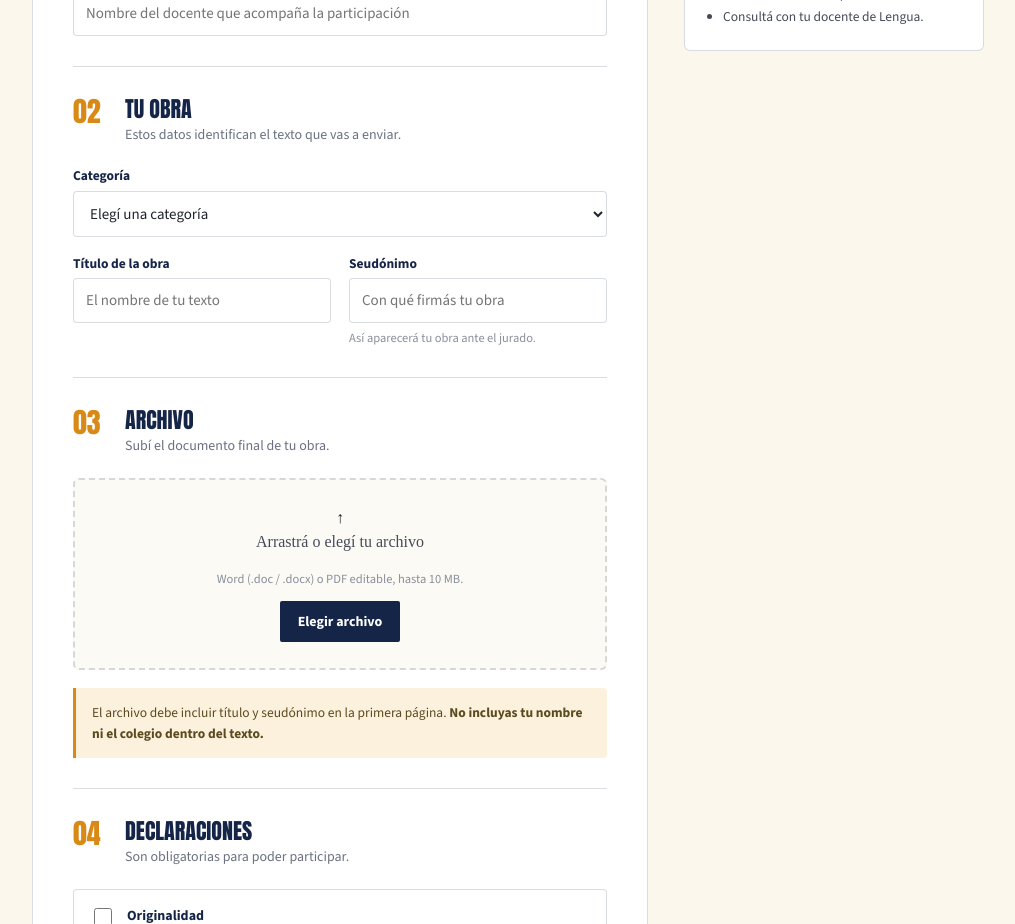
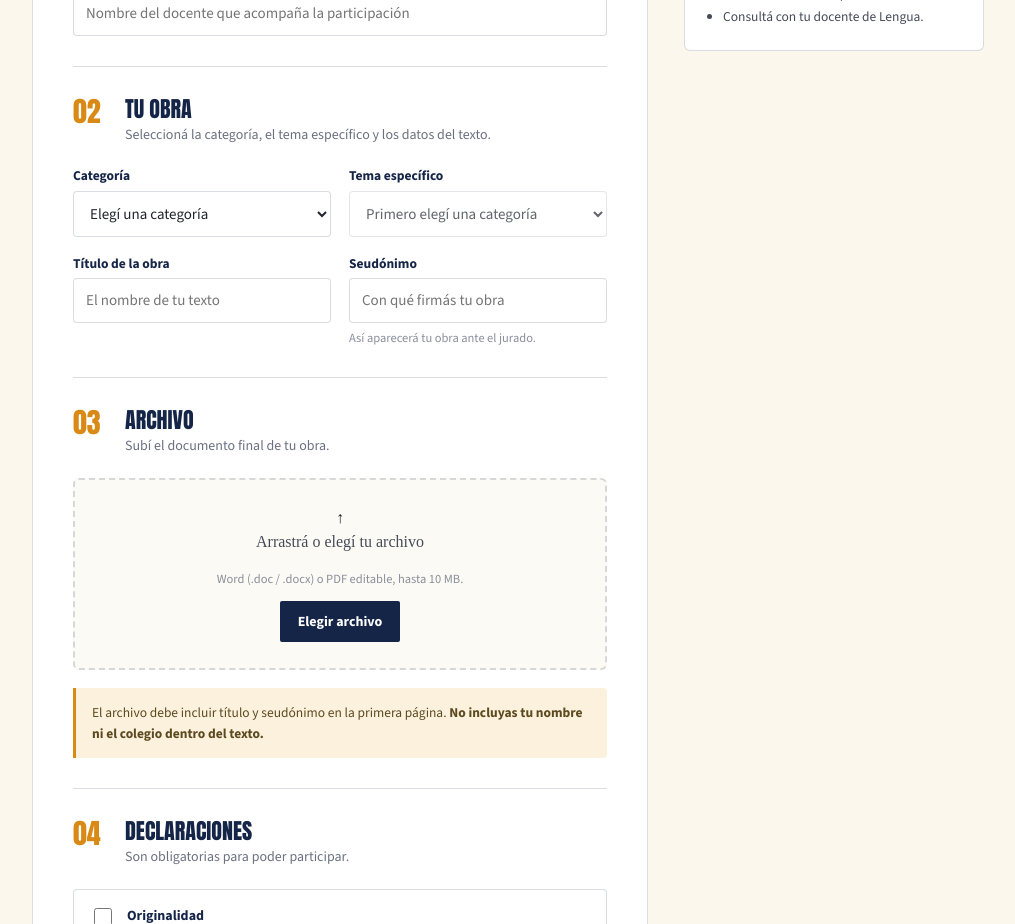
Before and after one commit to sophieblousson/voces-de-la-adolescencia, a Next.js app: page /participar in a window 1280 px wide. Shown: the part 860-1784 px from the top of the page, without its empty margins (144-1159 px from the left). Built offline with nearby package versions, Linux system fonts and the light colour scheme.

Commit message:
Update FormWizard.tsx

```diff
--- a/components/form/FormWizard.tsx
+++ b/components/form/FormWizard.tsx
@@ -15,6 +15,7 @@ export type WizardData = {
   teacher_name: string;
 
   category: string;
+  subcategory: string;
   title: string;
   pseudonym: string;
   file: File | null;
@@ -32,10 +33,13 @@ const INITIAL_DATA: WizardData = {
   student_grade: "",
   school: "",
   teacher_name: "",
+
   category: "",
+  subcategory: "",
   title: "",
   pseudonym: "",
   file: null,
+
   declaration_original: false,
   declaration_no_ai: false,
   declaration_terms: false,
@@ -73,6 +77,38 @@ const DECLARACIONES = [
   },
 ];
 
+const SUBCATEGORIAS = {
+  poesia: [
+    "Personas y naturaleza",
+    "Dolores y alegrías de la libertad personal",
+    "El paso del tiempo y nuestra identidad",
+  ],
+  cuento: [
+    "Un hecho histórico argentino contado en primera persona",
+    "La verdad tenía otra versión",
+    "Un encuentro imposible",
+  ],
+  ensayo: [
+    "Logros y desafíos de la democracia argentina",
+    "El impacto del avance tecnológico en la felicidad de las personas",
+    "Desafíos de la educación del futuro",
+  ],
+};
+
+function getCategoriaLabel(category: string) {
+  return CATEGORIA_LABELS[category as keyof typeof CATEGORIA_LABELS] ?? "";
+}
+
+function getSubcategorias(category: string) {
+  const label = getCategoriaLabel(category);
+
+  if (label === "Poesía") return SUBCATEGORIAS.poesia;
+  if (label === "Cuento breve") return SUBCATEGORIAS.cuento;
+  if (label === "Ensayo personal") return SUBCATEGORIAS.ensayo;
+
+  return [];
+}
+
 export default function FormWizard() {
   const router = useRouter();
 
@@ -81,6 +117,8 @@ export default function FormWizard() {
   const [fileError, setFileError] = useState<string | undefined>(undefined);
   const [submitError, setSubmitError] = useState<string | null>(null);
   const [submitting, setSubmitting] = useState(false);
+
+  const subcategoriasDisponibles = getSubcategorias(data.category);
 
   function updateData(patch: Partial<WizardData>) {
     setData((prev) => ({ ...prev, ...patch }));
@@ -115,6 +153,10 @@ export default function FormWizard() {
         const field = issue.path[0] as keyof WizardData;
         if (!nextErrors[field]) nextErrors[field] = issue.message;
       }
+    }
+
+    if (!data.subcategory) {
+      nextErrors.subcategory = "Elegí el tema específico de tu obra.";
     }
 
     if (!data.file) {
@@ -158,6 +200,7 @@ export default function FormWizard() {
       formData.append("school", data.school);
       formData.append("teacher_name", data.teacher_name);
       formData.append("category", data.category);
+      formData.append("subcategory", data.subcategory);
       formData.append("title", data.title);
       formData.append("pseudonym", data.pseudonym);
       formData.append("declaration_original", String(data.declaration_original));
@@ -309,17 +352,22 @@ export default function FormWizard() {
           <span className={styles.number}>02</span>
           <div>
             <h3>Tu obra</h3>
-            <p>Estos datos identifican el texto que vas a enviar.</p>
+            <p>Seleccioná la categoría, el tema específico y los datos del texto.</p>
           </div>
         </div>
 
         <div className={styles.grid}>
-          <div className={`${styles.field} ${styles.full}`}>
+          <div className={styles.field}>
             <label htmlFor="category">Categoría</label>
             <select
               id="category"
               value={data.category}
-              onChange={(e) => updateData({ category: e.target.value })}
+              onChange={(e) =>
+                updateData({
+                  category: e.target.value,
+                  subcategory: "",
+                })
+              }
               className={errors.category ? styles.inputError : ""}
             >
               <option value="">Elegí una categoría</option>
@@ -331,6 +379,32 @@ export default function FormWizard() {
             </select>
             {errors.category && (
               <p className={styles.errorText}>{errors.category}</p>
+            )}
+          </div>
+
+          <div className={styles.field}>
+            <label htmlFor="subcategory">Tema específico</label>
+            <select
+              id="subcategory"
+              value={data.subcategory}
+              onChange={(e) => updateData({ subcategory: e.target.value })}
+              disabled={!data.category}
+              className={errors.subcategory ? styles.inputError : ""}
+            >
+              <option value="">
+                {data.category
+                  ? "Elegí el tema de tu obra"
+                  : "Primero elegí una categoría"}
+              </option>
+
+              {subcategoriasDisponibles.map((tema) => (
+                <option key={tema} value={tema}>
+                  {tema}
+                </option>
+              ))}
+            </select>
+            {errors.subcategory && (
+              <p className={styles.errorText}>{errors.subcategory}</p>
             )}
           </div>
 
```
